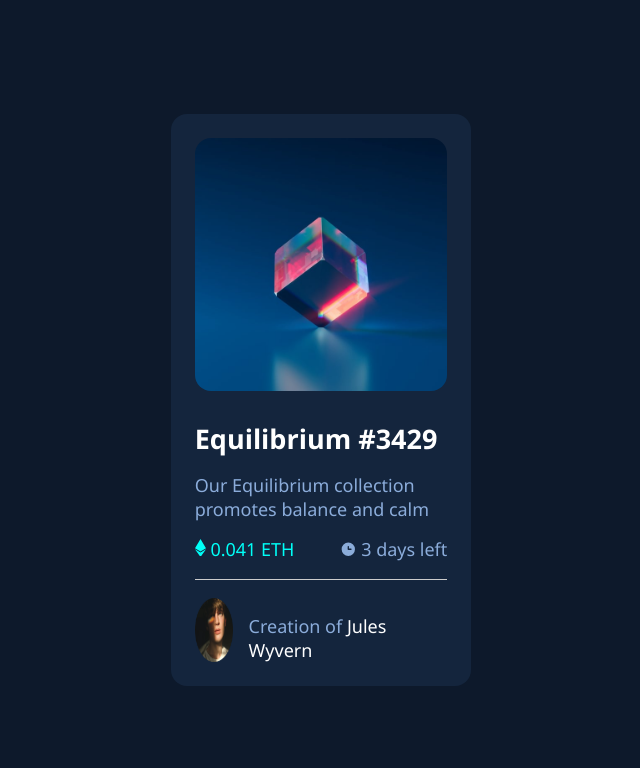
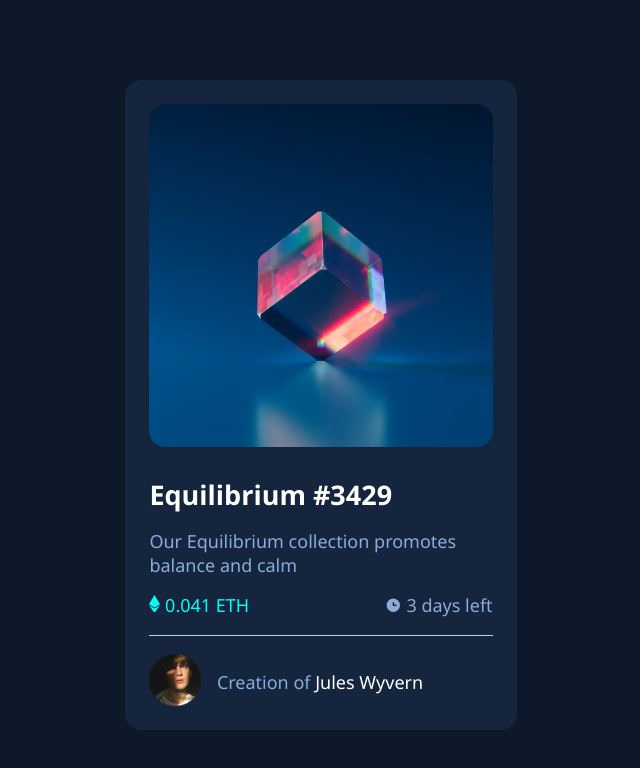
Before and after one commit to bajwacodes/NFT-card, a plain HTML site: page index.html in a window 1280 px wide. Shown: the whole page, without its empty margins (319-959 px from the left). Drawn offline with Linux system fonts and the light colour scheme.

Commit message:
Update styles.css

```diff
--- a/styles.css
+++ b/styles.css
@@ -129,7 +129,7 @@ img:hover{
     }
 
     body{
-        max-width: 501px;
+        max-width: 701px;
         margin-left: auto;
         margin-right: auto;
     }
```
